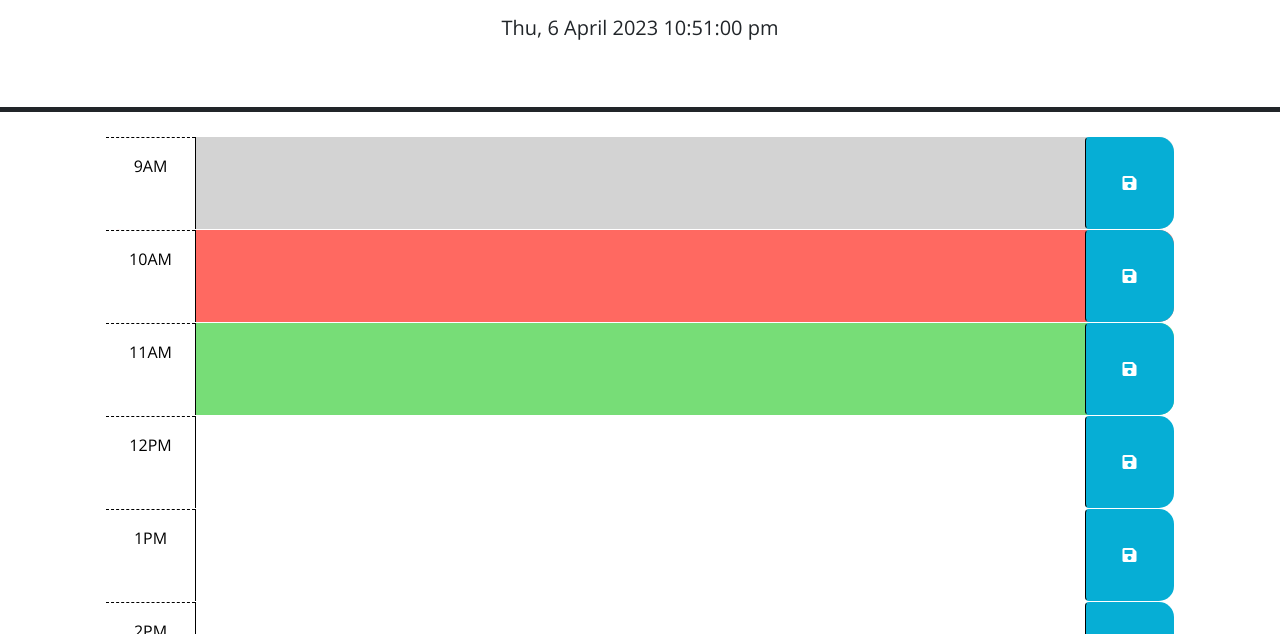
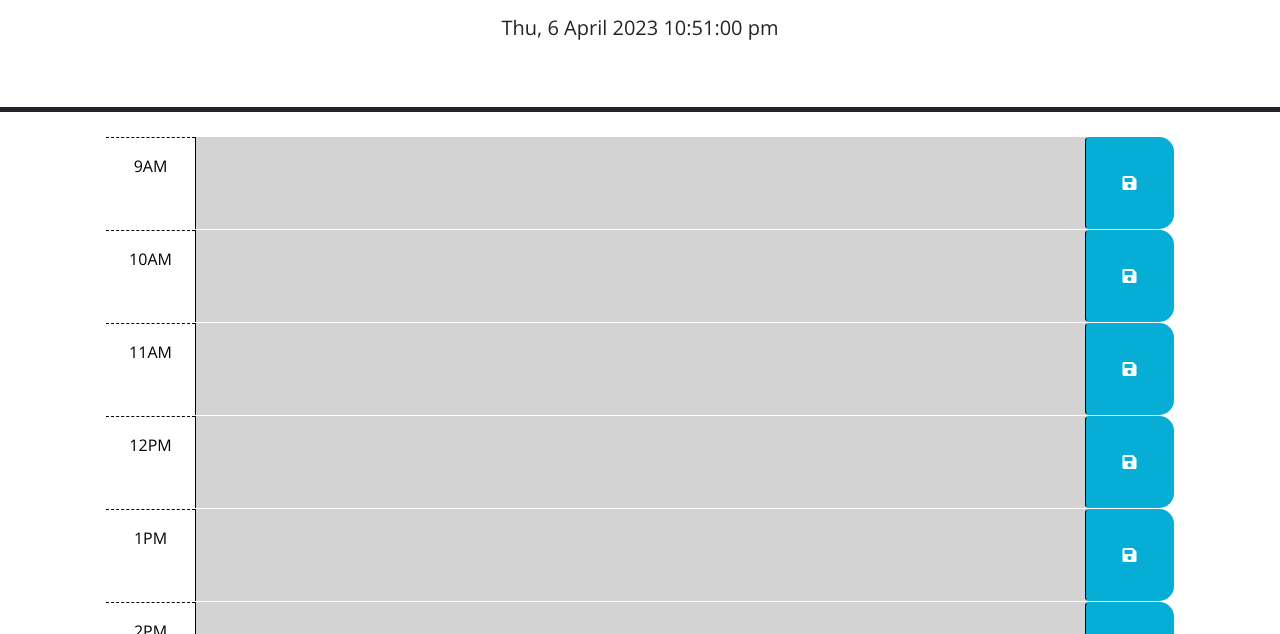
Before and after one commit to bear-muna/fifth-challenge, a plain HTML site: page index.html in a window 1280 px wide. Shown: the part 166-800 px from the top of the page. Drawn offline with nearby package versions, Linux system fonts and the light colour scheme.

Commit message:
add timecomparison function

```diff
--- a/assets/js/script.js
+++ b/assets/js/script.js
@@ -12,7 +12,6 @@ var hour15 = $('#hour-15');
 var hour16 = $('#hour-16');
 var hour17 = $('#hour-17');
 
-var counter = 9;
 
 var timeBlocksArray = [];
   // TODO: Add code to display the current date in the header of the page.
@@ -76,6 +75,7 @@ function retrieveData() {
   console.log(timeBlocksArray);
 
   renderData();
+  timeComparison();
 };
 
 
@@ -85,16 +85,68 @@ function renderData() {
 
     var renderBlock = $("#" + timeBlocksArray[i].id);
 
-    var test = renderBlock.children('.description');
+    renderBlock.children('textarea').text(timeBlocksArray[i].value);
+  }
 
-    renderBlock.children('textarea').text(timeBlocksArray[i].value);
+}
+
+function timeComparison() {
+
+  var arr = [hour9ob = {
+              target: hour9,
+              time: 9,
+            },
+            hour10ob = {
+              target: hour10,
+              time: 10,
+            },
+            hour11ob = {
+              target: hour11,
+              time: 11,
+            },
+            hour12ob = {
+              target: hour12,
+              time: 12,
+            },
+            hour13ob = {
+              target: hour13,
+              time: 13,
+            },
+            hour14ob = {
+              target: hour14,
+              time: 14,
+            },
+            hour15ob = {
+              target: hour15,
+              time: 15,
+            },
+            hour16ob = {
+              target: hour16,
+              time: 16,
+            },
+            hour17ob = {
+              target: hour17,
+              time: 17,
+            }];
+
+  for (let i = 0; i < arr.length; i++) {
+    if (arr[i].time < dayjs().hour()) {
+      arr[i].target.removeClass("present", "future");
+      arr[i].target.addClass("past");
+    } else if (arr[i].time > dayjs().hour()) {
+      arr[i].target.removeClass("past", "present");
+      arr[i].target.addClass("future");
+    } else {
+      arr[i].target.removeClass("past", "future");
+      arr[i].target.addClass("present");
+    }
+  }
+}
 
 
 
 
-  }
 
-}
 
 timeBlock.on('click', '.fa-save', storeData)
 
--- a/index.html
+++ b/index.html
@@ -42,7 +42,7 @@
         -->
 
       <!-- Example of a past time block. The "past" class adds a gray background color. -->
-      <div id="hour-9" class="row time-block past">
+      <div id="hour-9" class="row time-block">
         <div class="col-2 col-md-1 hour text-center py-3">9AM</div>
         <textarea class="col-8 col-md-10 description" rows="3"> </textarea>
         <button class="btn saveBtn col-2 col-md-1" aria-label="save">
@@ -51,7 +51,7 @@
       </div>
 
       <!-- Example of a a present time block. The "present" class adds a red background color. -->
-      <div id="hour-10" class="row time-block present">
+      <div id="hour-10" class="row time-block">
         <div class="col-2 col-md-1 hour text-center py-3">10AM</div>
         <textarea class="col-8 col-md-10 description" rows="3"> </textarea>
         <button class="btn saveBtn col-2 col-md-1" aria-label="save">
@@ -60,7 +60,7 @@
       </div>
 
       <!-- Example of a future time block. The "future" class adds a green background color. -->
-      <div id="hour-11" class="row time-block future">
+      <div id="hour-11" class="row time-block">
         <div class="col-2 col-md-1 hour text-center py-3">11AM</div>
         <textarea class="col-8 col-md-10 description" rows="3"> </textarea>
         <button class="btn saveBtn col-2 col-md-1" aria-label="save">
```
